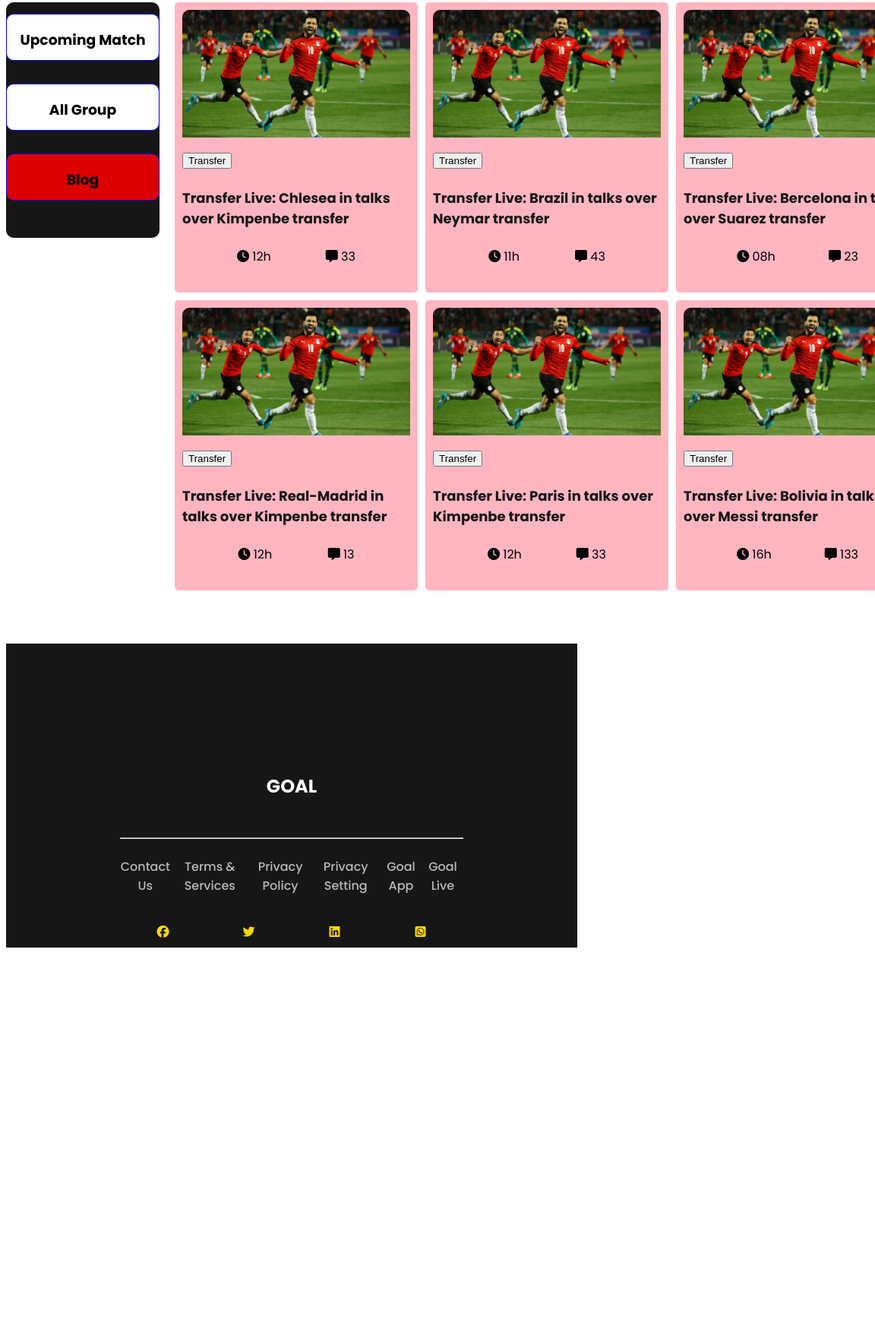
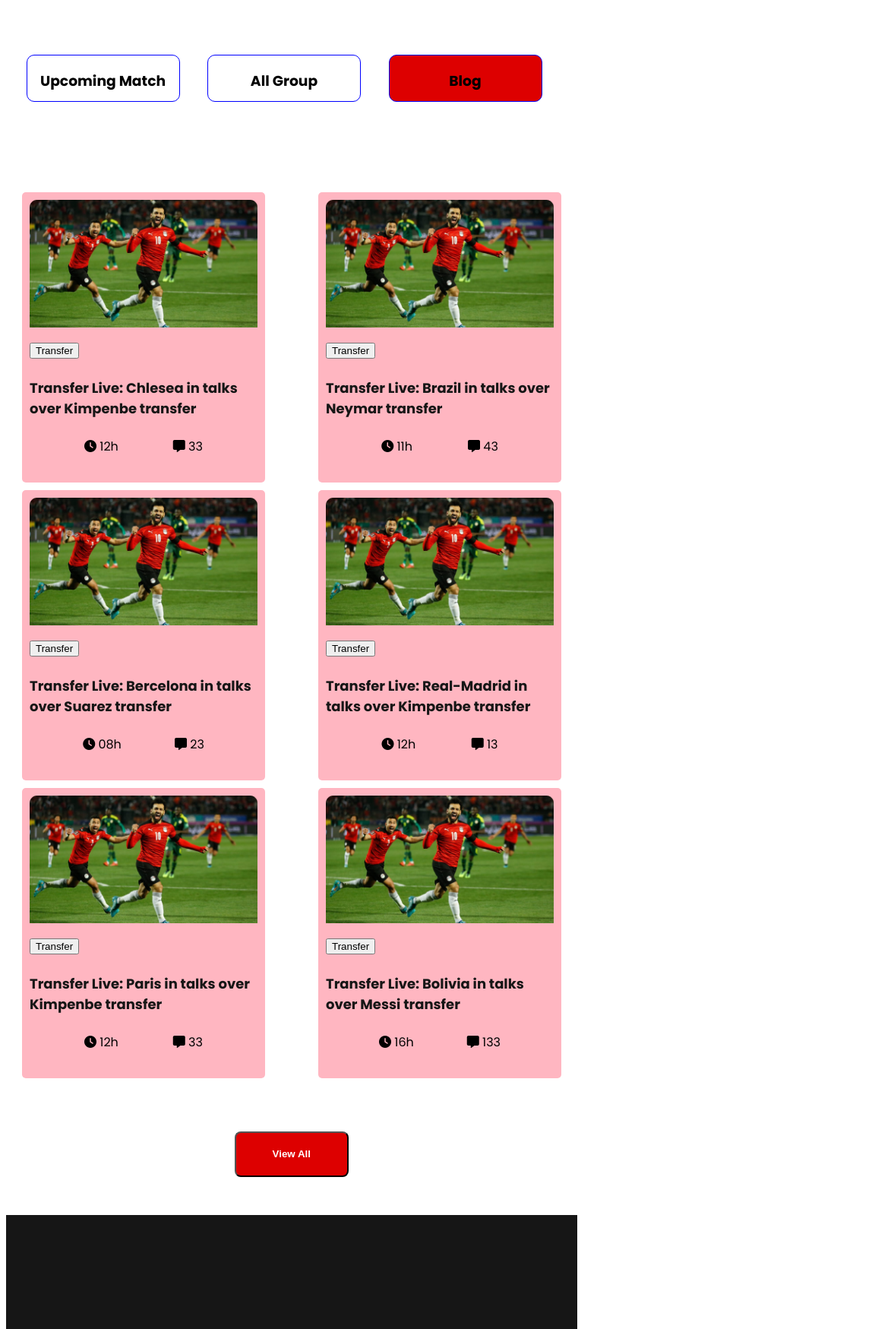
Before and after one commit to JunayedIslam1/assignment-2, a plain HTML site: page index.html in a window 768 px wide. Shown: the part 803-2552 px from the top of the page at 76% size, 1152 px wide, since content can reach past the window. Before the commit the page ends 2058 px from the top, so only its background shows below. Drawn offline with Linux system fonts and the light colour scheme.

Commit message:
media-query

```diff
--- a/index.html
+++ b/index.html
@@ -128,6 +128,9 @@
         </section>
     </main>
     <!-- main-section end -->
+    <span> <button class="view-btn">
+            <h4>View All</h4>
+        </button></span>
     <footer class="footer">
         <span>
             <h2 style="margin-bottom: 50px;">GOAL</h2>
--- a/style.css
+++ b/style.css
@@ -143,6 +143,18 @@ body {
 
 /* player details end */
 /* main-section close */
+.view-btn {
+    margin-bottom: 50px;
+    text-align: center;
+    display: none;
+    /* padding: 10px; */
+    width: 150px;
+    height: 60px;
+    background: #DD0000;
+    border-radius: 8px;
+    color: #fff;
+}
+
 /* footer-start */
 
 .footer {
@@ -173,3 +185,64 @@ body {
 .social-site i {
     color: gold;
 }
+
+/* Media Queries */
+/* mobile-Screen */
+@media only screen and (max-width:600px) {
+
+    .header {
+        grid-template-columns: repeat(1, 1fr);
+        row-gap: 50px;
+    }
+
+    .container {
+        flex-direction: column;
+        align-items: center;
+    }
+
+    .list-bar {
+        background-color: transparent;
+    }
+
+    .player-details {
+        grid-template-columns: repeat(1, 1fr);
+    }
+
+    .footer-text {
+        flex-direction: column;
+    }
+
+    .footer {
+        height: 300px;
+        border-radius: 5px;
+    }
+}
+
+/* mobile-Screen End */
+
+/* tablet-Screen */
+@media only screen and (min-width:601px) and (max-width:900px) {
+    .container {
+        flex-direction: column;
+        align-items: center;
+    }
+
+    .list-bar {
+        flex-direction: row;
+        background-color: transparent;
+        justify-content: space-evenly;
+        width: 100%;
+        height: 200px;
+    }
+
+    .player-details {
+        grid-template-columns: repeat(2, 1fr);
+        column-gap: 70px;
+    }
+
+    .view-btn {
+        margin-bottom: 50px;
+        display: block;
+        margin-left: 40%;
+    }
+}
```
